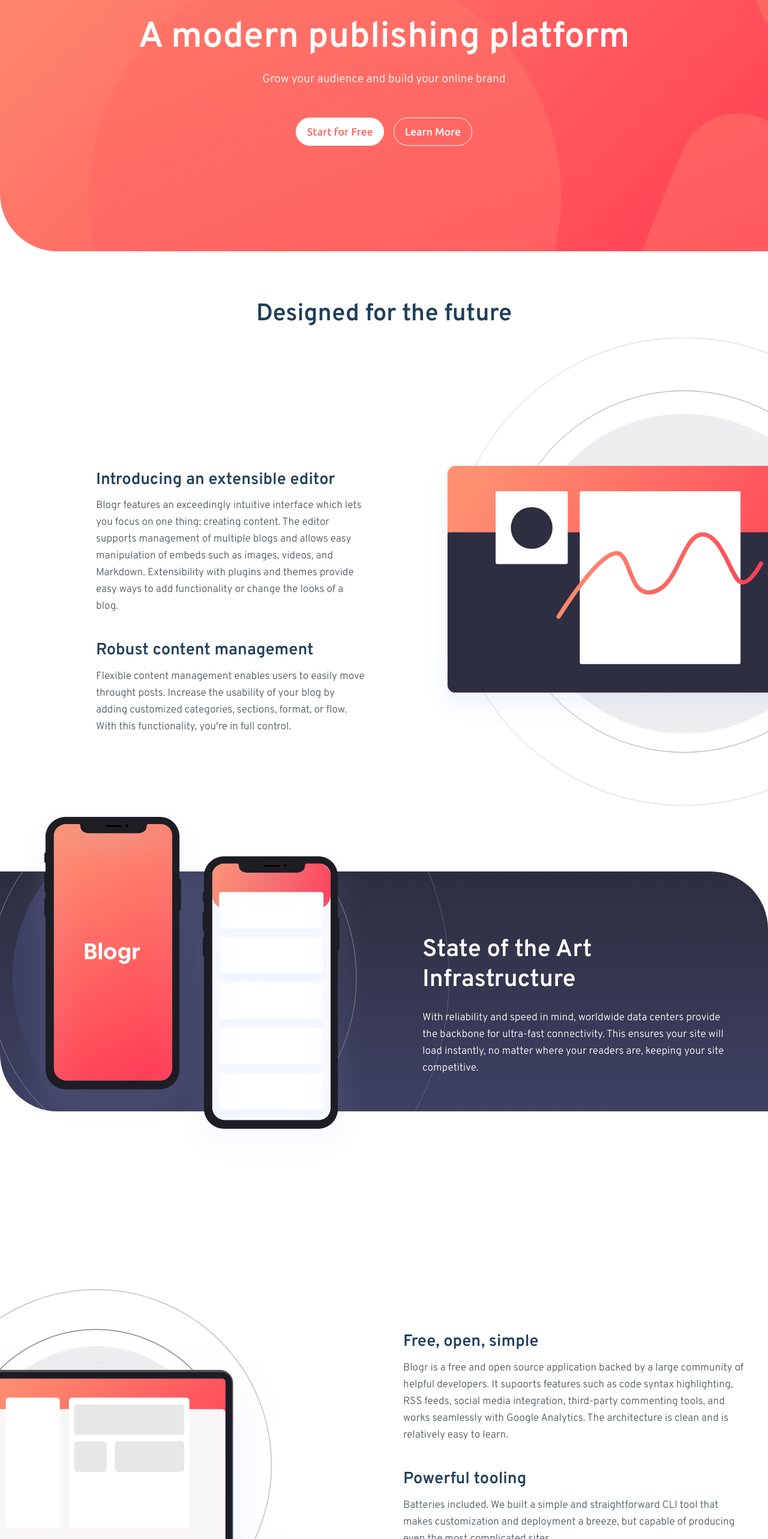
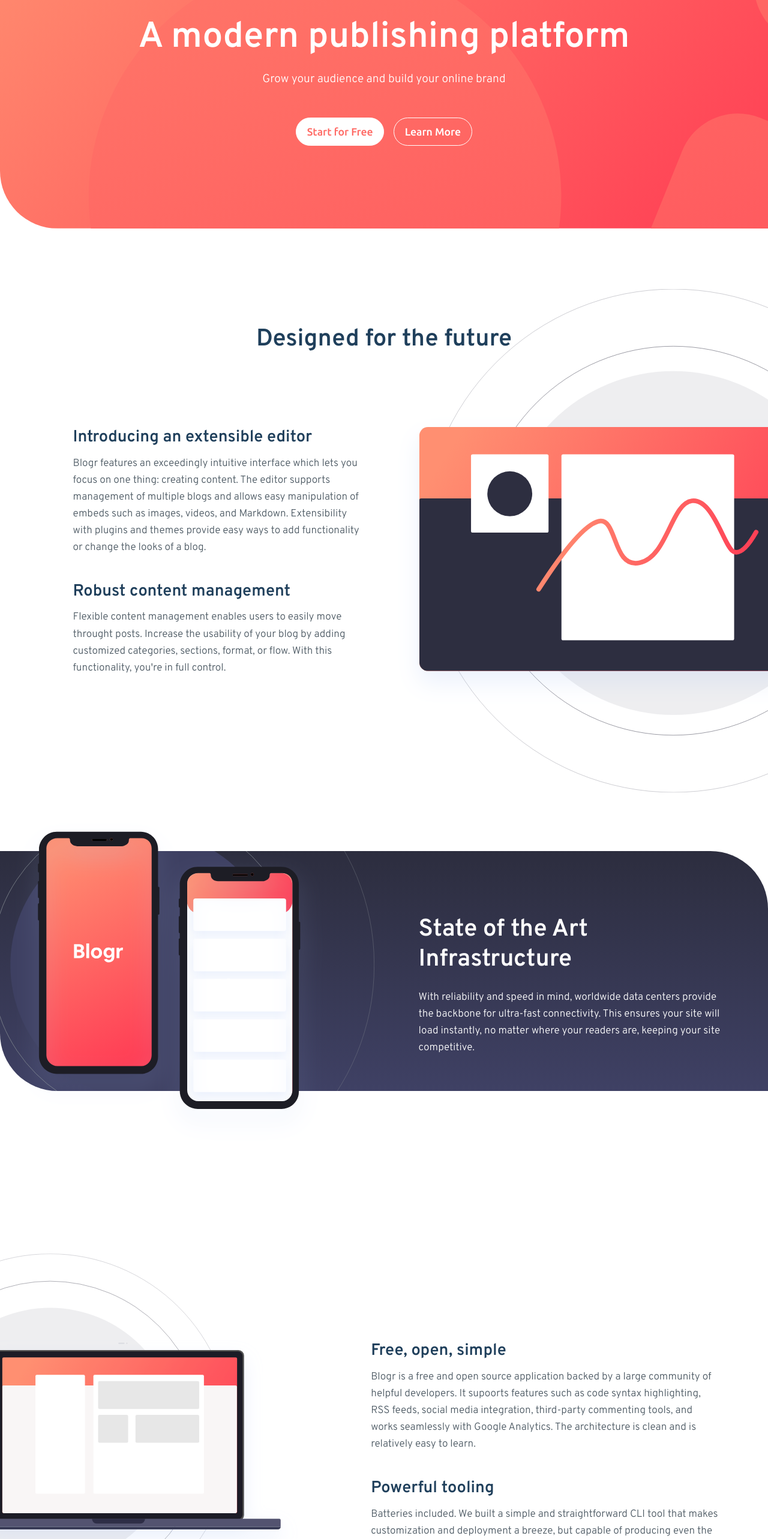
Before and after one commit to SoulRvr29/blogr-landing-page, a React (Vite) app: page / in a window 1280 px wide. Shown: the part 189-2755 px from the top of the page at 60% size. Built offline with nearby package versions, Linux system fonts and the light colour scheme.

Commit message:
site flexibility

```diff
--- a/src/App.jsx
+++ b/src/App.jsx
@@ -1,7 +1,8 @@
 import editorImgMobile from "./assets/illustration-editor-mobile.svg";
 import editorImgDesktop from "./assets/illustration-editor-desktop.svg";
 import phonesImg from "./assets/illustration-phones.svg";
-import laptopImg from "./assets/illustration-laptop-mobile.svg";
+import laptopImgMobile from "./assets/illustration-laptop-mobile.svg";
+import laptopImgDesktop from "./assets/illustration-laptop-desktop.svg";
 import circlesBkg from "./assets/bg-pattern-circles.svg";
 
 function App() {
@@ -55,7 +56,8 @@
       </article>
       <article className="laptop-article">
         <section>
-          <img src={laptopImg}></img>
+          <img src={laptopImgMobile}></img>
+          <img src={laptopImgDesktop}></img>
         </section>
         <section>
           <h3>Free, open, simple</h3>
--- a/src/css/_mediaQuerries.scss
+++ b/src/css/_mediaQuerries.scss
@@ -3,6 +3,7 @@
 @media screen and (min-width: 800px) {
   header {
     padding: 4rem 10rem;
+    padding-bottom: min(2vw, 4rem);
     .bkg-mobile {
       display: none;
     }
@@ -21,7 +22,7 @@
     }
     section {
       h1 {
-        font-size: 3.75rem;
+        font-size: min(5vw, 3.75rem);
       }
       p {
         font-size: 1.2rem;
@@ -34,7 +35,8 @@
     gap: 10rem !important;
     h2 {
       font-size: 2.5rem !important;
-      margin-bottom: 2rem;
+      margin-top: 10rem !important;
+      margin-bottom: -5rem !important;
     }
     h3 {
       text-align: left;
@@ -46,7 +48,7 @@
       display: grid;
       grid-template-columns: 1fr 1fr;
       section {
-        margin-left: 8rem;
+        margin-left: min(7vw, 8rem);
         img:first-child {
           display: none;
         }
@@ -64,14 +66,15 @@
     }
     .phones-article {
       section {
-        padding: 4rem 2rem;
+        padding: 4rem min(2vw, 2rem);
+        padding-top: min(5vw, 4rem);
       }
       position: relative;
       .phonesImg,
       img {
         position: absolute !important;
-        width: 45%;
-        top: -9rem !important;
+        max-width: 40%;
+        top: -4vw !important;
       }
       display: grid;
       grid-template-columns: 1fr 1fr;
@@ -83,19 +86,27 @@
     }
     .laptop-article {
       display: grid;
-      grid-template-columns: 1fr 1fr;
+      align-items: center;
+      margin-bottom: 6rem;
+      grid-template-columns: 1fr 1.2fr;
+      padding: 0 3rem;
       section {
-        img {
+        img:first-child {
+          display: none;
+        }
+        img:last-child {
+          display: block;
           scale: 1.4;
           position: relative;
           left: -10rem;
+          min-width: 30rem !important;
         }
       }
     }
   }
   footer {
     @include flex(row, space-between);
-    padding: 5rem 10rem;
+    padding: 5rem 20rem 5rem 10rem;
     text-align: left;
     img {
       align-self: flex-start;
--- a/src/css/main.css
+++ b/src/css/main.css
@@ -135,6 +135,7 @@
 @media screen and (min-width: 800px) {
   header {
     padding: 4rem 10rem;
+    padding-bottom: min(2vw, 4rem);
   }
   header .bkg-mobile {
     display: none;
@@ -149,7 +150,7 @@
     display: none;
   }
   header section h1 {
-    font-size: 3.75rem;
+    font-size: min(5vw, 3.75rem);
   }
   header section p {
     font-size: 1.2rem;
@@ -160,7 +161,8 @@
   }
   main h2 {
     font-size: 2.5rem !important;
-    margin-bottom: 2rem;
+    margin-top: 10rem !important;
+    margin-bottom: -5rem !important;
   }
   main h3 {
     text-align: left;
@@ -173,7 +175,7 @@
     grid-template-columns: 1fr 1fr;
   }
   main .editor-article section {
-    margin-left: 8rem;
+    margin-left: min(7vw, 8rem);
   }
   main .editor-article section img:first-child {
     display: none;
@@ -194,13 +196,14 @@
     grid-template-columns: 1fr 1fr;
   }
   main .phones-article section {
-    padding: 4rem 2rem;
+    padding: 4rem min(2vw, 2rem);
+    padding-top: min(5vw, 4rem);
   }
   main .phones-article .phonesImg,
   main .phones-article img {
     position: absolute !important;
-    width: 45%;
-    top: -9rem !important;
+    max-width: 40%;
+    top: -4vw !important;
   }
   main .phones-article .phones-article-bkg {
     margin: 0 !important;
@@ -209,19 +212,27 @@
   }
   main .laptop-article {
     display: grid;
-    grid-template-columns: 1fr 1fr;
+    align-items: center;
+    margin-bottom: 6rem;
+    grid-template-columns: 1fr 1.2fr;
+    padding: 0 3rem;
   }
-  main .laptop-article section img {
+  main .laptop-article section img:first-child {
+    display: none;
+  }
+  main .laptop-article section img:last-child {
+    display: block;
     scale: 1.4;
     position: relative;
     left: -10rem;
+    min-width: 30rem !important;
   }
   footer {
     display: flex;
     flex-direction: row;
     justify-content: space-between;
     align-items: center;
-    padding: 5rem 10rem;
+    padding: 5rem 20rem 5rem 10rem;
     text-align: left;
   }
   footer img {
@@ -263,6 +274,8 @@
 }
 main .editor-article img:first-child {
   scale: 110%;
+  max-width: 30rem;
+  margin: 0 auto;
 }
 main .editor-article img:last-child {
   display: none;
@@ -270,6 +283,7 @@
 main .phones-article {
   margin-bottom: 10rem;
   position: relative;
+  display: grid;
 }
 main .phones-article .circles-bkg {
   z-index: 0;
@@ -279,8 +293,10 @@
   scale: 1.6;
 }
 main .phones-article img {
+  max-width: 30rem;
   position: relative;
   z-index: 2;
+  margin: 0 auto;
 }
 main .phones-article .phones-article-bkg {
   z-index: -1;
@@ -305,6 +321,11 @@
 main .phones-article p {
   color: hsl(0, 0%, 100%);
 }
-main .laptop-article img {
+main .laptop-article img:first-child {
   scale: 1.3;
+  max-width: 30rem;
+  margin: 0 auto;
+}
+main .laptop-article img:last-child {
+  display: none;
 }/*# sourceMappingURL=main.css.map */
--- a/src/css/main.scss
+++ b/src/css/main.scss
@@ -39,6 +39,8 @@
   .editor-article {
     img:first-child {
       scale: 110%;
+      max-width: 30rem;
+      margin: 0 auto;
     }
     img:last-child {
       display: none;
@@ -47,6 +49,7 @@
   .phones-article {
     margin-bottom: 10rem;
     position: relative;
+    display: grid;
     .circles-bkg {
       z-index: 0;
       position: absolute;
@@ -56,8 +59,10 @@
     }
 
     img {
+      max-width: 30rem;
       position: relative;
       z-index: 2;
+      margin: 0 auto;
     }
     .phones-article-bkg {
       z-index: -1;
@@ -89,8 +94,13 @@
     }
   }
   .laptop-article {
-    img {
+    img:first-child {
       scale: 1.3;
+      max-width: 30rem;
+      margin: 0 auto;
+    }
+    img:last-child {
+      display: none;
     }
   }
 }
```
Also changed, not shown: 1 other file (tests, documents, lock files or other folders).
